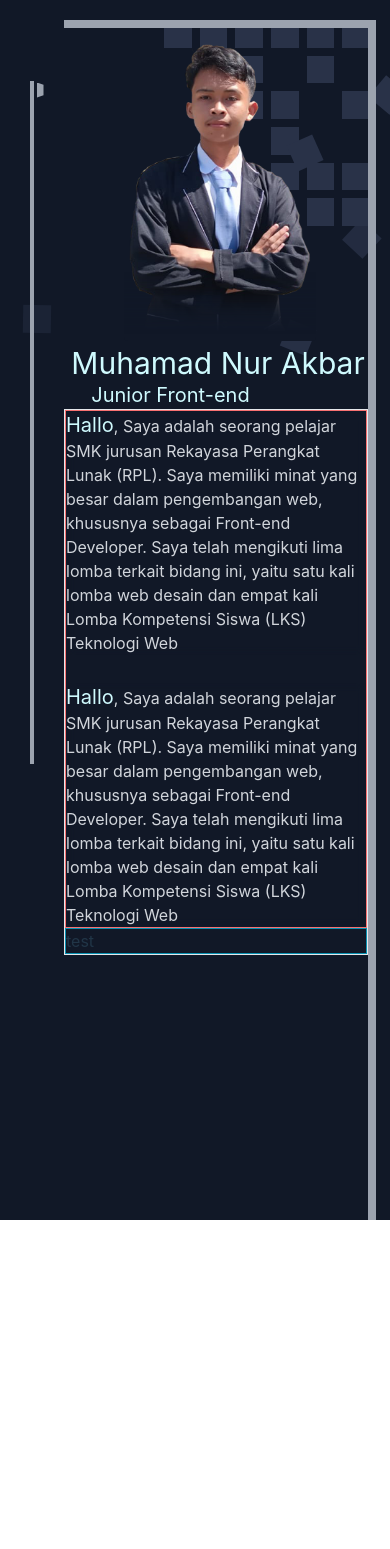
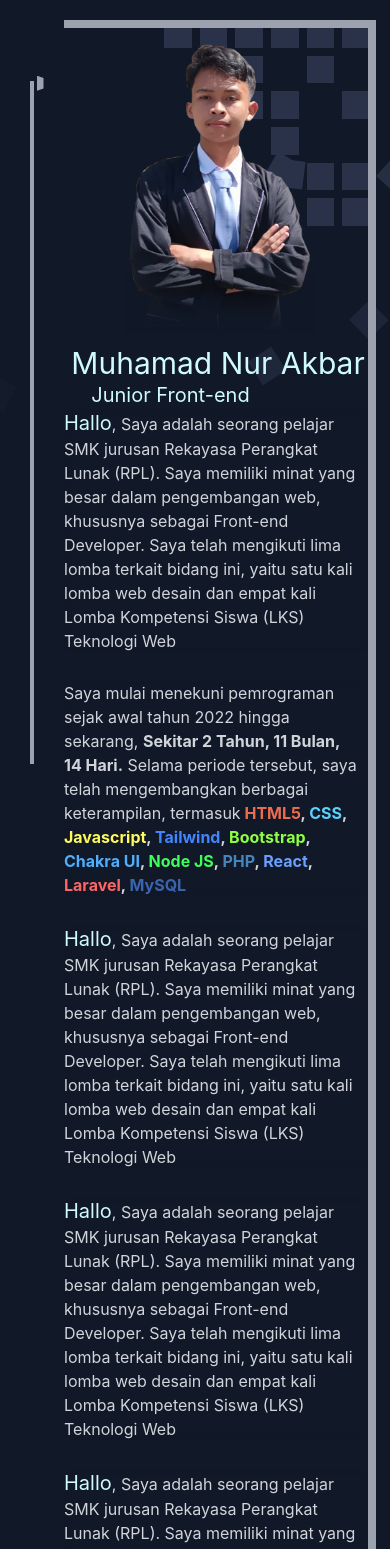
Before and after one commit to Poekes/portfolio_akbar, a React (Vite) app: page / in a window 390 px wide. Shown: the top 1549 px of the page. Before the commit the page ends 1220 px from the top, so only its background shows below. Built offline with nearby package versions, Linux system fonts and the light colour scheme.

Commit message:
update animation and teks perkenalan

```diff
--- a/src/App.css
+++ b/src/App.css
@@ -24,7 +24,7 @@ body::-webkit-scrollbar {
 }
 .container {
   width: 80%;
-  height: 1200px;
+  /* height: 1200px; */
 }
 
 
@@ -118,3 +118,26 @@ body::-webkit-scrollbar {
     top: 0;
   }
 }
+
+
+
+
+.cbAnimation {
+  position: relative;
+  opacity: 0;
+  animation: cbA 2s forwards ease paused;
+  -webkit-animation: cbA 2s forwards ease paused;
+}
+
+@keyframes cbA {
+  0%{
+    opacity: 0;
+  }
+  30%{
+    opacity: 0;
+  }
+  100%{
+    opacity: 1;
+    top: 0px;
+  }
+}
--- a/src/App.jsx
+++ b/src/App.jsx
@@ -9,7 +9,10 @@ import {
 import "./App.css";
 import axios from "axios";
 import BlockAnimation from "./component/KotakAnimation/BlockAnimation";
-import ScrollingCustom from "./component/SCROLLING/ScrollingCustom";
+import {
+  ScrollingCustom,
+  scFunction,
+} from "./component/SCROLLING/ScrollingCustom";
 export const SelectDataContext = createContext();
 
 function App() {
@@ -24,18 +27,51 @@ function App() {
     document.querySelector(target).style.animationPlayState = "running";
   };
 
+  const ifscrol = (e) => {
+    const positionScrl = window.scrollY + window.innerHeight - 200;
+
+    if (document.querySelector(".shadow-bottom").offsetTop < positionScrl) {
+      animationApsRunning("#nameHead", "1.2s");
+      animationApsRunning(".shadow-bottom");
+    }
+    if (document.getElementById("c1").offsetTop < positionScrl) {
+      animationApsRunning("#c1", "1.2s");
+      const d = document.getElementById("c1").offsetTop;
+    }
+
+    if (document.getElementById("c2").offsetTop < positionScrl) {
+      animationApsRunning("#c2", "1.2s");
+    }
+
+    if (document.getElementById("c3").offsetTop < positionScrl) {
+      animationApsRunning("#c3", "1.2s");
+    }
+
+    if (document.getElementById("c4").offsetTop < positionScrl) {
+      animationApsRunning("#c4", "1.2s");
+    }
+  };
+
+  const [timeKoding, setTimeKoding] = useState("");
+
   useLayoutEffect(() => {
-    animationApsRunning(".shadow-bottom");
-    animationApsRunning("#nameHead", "1.2s");
     window.onkeydown = (e) => {
       if (e.key == "e") {
         console.log("test");
       }
     };
-
+    ifscrol();
     window.onscroll = (e) => {
-      console.log(window.scrollY + window.innerHeight - 100);
+      scFunction();
+      ifscrol();
     };
+    const latesDate = new Date("2022 3 juni");
+    const nowDate = new Date();
+    const sDate = new Date(nowDate.getTime() - latesDate.getTime());
+    const tahun = nowDate.getFullYear() - latesDate.getFullYear();
+    const bulan = sDate.getMonth();
+    const hari = sDate.getDate();
+    setTimeKoding(`Sekitar  ${tahun} Tahun, ${bulan} Bulan, ${hari} Hari`);
   }, []);
 
   let valueContext = {
@@ -51,10 +87,10 @@ function App() {
         <BlockAnimation />
       </div>
 
-      <div className="flex relative max-w-screen-2xl m-auto z-20">
+      <div className="flex relative max-w-screen-2xl m-auto z-20 ">
         <ScrollingCustom />
 
-        <main className="container overflow-hidden border-gray-400 border-t-8 mt-5 border-r-8 h-96  w-96">
+        <main className="container overflow-hidden border-gray-400 border-t-8 mt-5 border-r-8   w-96">
           {/* heading */}
           <div className=" flex flex-col sm:flex-row gap-1 sm:gap-9 ml-1 lg:ml-32 items-center pt-2">
             {/* div image start */}
@@ -80,8 +116,8 @@ function App() {
           </div>
 
           {/* content */}
-          <div className="grid border grid-cols-1 md:grid-cols-8 lg:grid-cols-5">
-            <div className="border md:col-span-4 lg:col-span-2 border-red-400 ">
+          <div className="grid grid-cols-1 md:grid-cols-8 lg:grid-cols-5">
+            <div className=" md:col-span-4 lg:col-span-2 ">
               <p className="text-gray-300  decoration-indigo-500 backdrop-blur-sm pr-2 ">
                 <span className="text-xl text-cyan-100 ">Hallo</span>, Saya
                 adalah seorang pelajar SMK jurusan Rekayasa Perangkat Lunak
@@ -90,7 +126,75 @@ function App() {
                 lomba terkait bidang ini, yaitu satu kali lomba web desain dan
                 empat kali Lomba Kompetensi Siswa (LKS) Teknologi Web
               </p>
-              <p className="text-gray-300 mt-7 decoration-indigo-500 backdrop-blur-sm pr-2 ">
+              <p
+                id="c1"
+                className="text-gray-300 mt-7 cbAnimation decoration-indigo-500 backdrop-blur-sm pr-2 "
+              >
+                Saya mulai menekuni pemrograman sejak awal tahun 2022 hingga
+                sekarang, <b>{timeKoding}.</b> Selama periode tersebut, saya
+                telah mengembangkan berbagai keterampilan, termasuk
+                <b>
+                  <span className="text-[#ec6d4e]"> HTML5</span>,
+                  <span className="text-[#5bd1ff]"> CSS</span>,
+                  <span className="text-[#fffa5b]"> Javascript</span>,
+                  <span className="text-[#4385ff]"> Tailwind</span>,
+                  <span className="text-[#8eff43]"> Bootstrap</span>,
+                  <span className="text-[#4eafff]"> Chakra UI</span>,
+                  <span className="text-[#3cff59]"> Node JS</span>,
+                  <span className="text-[#4685bc]"> PHP</span>,
+                  <span className="text-[#6b9fff]"> React</span>,
+                  <span className="text-[#ff6565]"> Laravel</span>,
+                  <span className="text-[#3b64af]"> MySQL</span>
+                </b>
+              </p>
+              <p
+                id="c2"
+                className="text-gray-300 mt-7 cbAnimation decoration-indigo-500 backdrop-blur-sm pr-2 "
+              >
+                <span className="text-xl text-cyan-100 ">Hallo</span>, Saya
+                adalah seorang pelajar SMK jurusan Rekayasa Perangkat Lunak
+                (RPL). Saya memiliki minat yang besar dalam pengembangan web,
+                khususnya sebagai Front-end Developer. Saya telah mengikuti lima
+                lomba terkait bidang ini, yaitu satu kali lomba web desain dan
+                empat kali Lomba Kompetensi Siswa (LKS) Teknologi Web
+              </p>
+              <p
+                id="c3"
+                className="text-gray-300 mt-7 cbAnimation decoration-indigo-500 backdrop-blur-sm pr-2 "
+              >
+                <span className="text-xl text-cyan-100 ">Hallo</span>, Saya
+                adalah seorang pelajar SMK jurusan Rekayasa Perangkat Lunak
+                (RPL). Saya memiliki minat yang besar dalam pengembangan web,
+                khususnya sebagai Front-end Developer. Saya telah mengikuti lima
+                lomba terkait bidang ini, yaitu satu kali lomba web desain dan
+                empat kali Lomba Kompetensi Siswa (LKS) Teknologi Web
+              </p>
+              <p
+                id="c4"
+                className="text-gray-300 mt-7 cbAnimation decoration-indigo-500 backdrop-blur-sm pr-2 "
+              >
+                <span className="text-xl text-cyan-100 ">Hallo</span>, Saya
+                adalah seorang pelajar SMK jurusan Rekayasa Perangkat Lunak
+                (RPL). Saya memiliki minat yang besar dalam pengembangan web,
+                khususnya sebagai Front-end Developer. Saya telah mengikuti lima
+                lomba terkait bidang ini, yaitu satu kali lomba web desain dan
+                empat kali Lomba Kompetensi Siswa (LKS) Teknologi Web
+              </p>
+              <p
+                id="c5"
+                className="text-gray-300 mt-7 cbAnimation decoration-indigo-500 backdrop-blur-sm pr-2 "
+              >
+                <span className="text-xl text-cyan-100 ">Hallo</span>, Saya
+                adalah seorang pelajar SMK jurusan Rekayasa Perangkat Lunak
+                (RPL). Saya memiliki minat yang besar dalam pengembangan web,
+                khususnya sebagai Front-end Developer. Saya telah mengikuti lima
+                lomba terkait bidang ini, yaitu satu kali lomba web desain dan
+                empat kali Lomba Kompetensi Siswa (LKS) Teknologi Web
+              </p>
+              <p
+                id="c6"
+                className="text-gray-300 mt-7 cbAnimation decoration-indigo-500 backdrop-blur-sm pr-2 "
+              >
                 <span className="text-xl text-cyan-100 ">Hallo</span>, Saya
                 adalah seorang pelajar SMK jurusan Rekayasa Perangkat Lunak
                 (RPL). Saya memiliki minat yang besar dalam pengembangan web,
--- a/src/component/SCROLLING/ScrollingCustom.jsx
+++ b/src/component/SCROLLING/ScrollingCustom.jsx
@@ -3,6 +3,8 @@
 import { useContext, useLayoutEffect } from "react";
 import { SelectDataContext } from "../../App";
 import "./scrollingCustom.css";
+
+let scFunction;
 
 function ScrollingCustom() {
   const contextAll = useContext(SelectDataContext);
@@ -43,7 +45,7 @@ function ScrollingCustom() {
       });
       setStatisHeight(Math.floor(eval(`${window.innerHeight}*81/100`)) + "px");
     };
-    window.onscroll = (e) => {
+    const onscrollCustom = (e) => {
       setValueScroll(
         Math.floor(
           eval(
@@ -56,6 +58,8 @@ function ScrollingCustom() {
           "%"
       );
     };
+
+    scFunction = onscrollCustom;
   }, []);
 
   return (
@@ -85,4 +89,4 @@ function ScrollingCustom() {
   );
 }
 
-export default ScrollingCustom;
+export { ScrollingCustom, scFunction };
```
